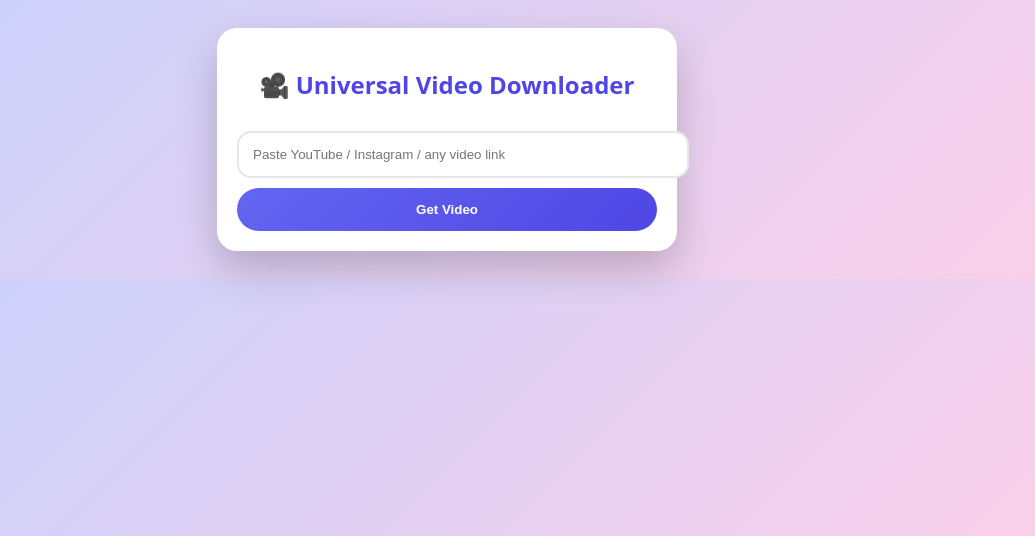
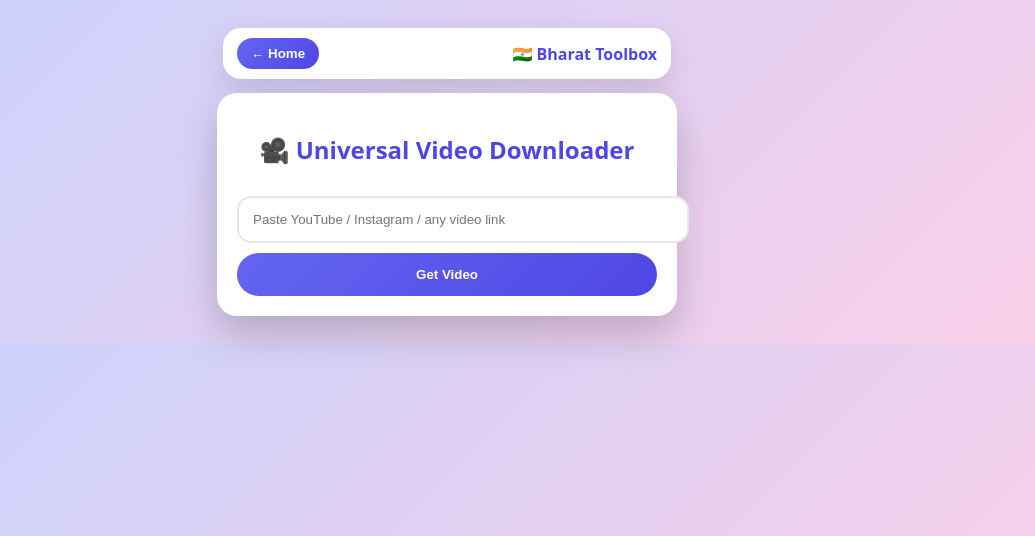
Before and after one commit to nr1432r-pixel/bharattoolbox, a Flask app: page /video-downloader in a window 1280 px wide. Shown: the top 536 px of the page, without its empty margins (193-1228 px from the left). Run offline with Flask 3, Linux system fonts and the light colour scheme; some libraries are stand-ins or nearby versions.

Commit message:
Update video-downloader.html

```diff
--- a/templates/video-downloader.html
+++ b/templates/video-downloader.html
@@ -12,6 +12,34 @@ body{
   padding:20px;
 }
 
+/* TOP BAR */
+.topbar{
+  max-width:420px;
+  margin:auto;
+  margin-bottom:14px;
+  background:#fff;
+  padding:10px 14px;
+  border-radius:18px;
+  display:flex;
+  justify-content:space-between;
+  align-items:center;
+  box-shadow:0 10px 30px rgba(0,0,0,.12);
+}
+.topbar button{
+  border:none;
+  background:linear-gradient(135deg,#6366f1,#4f46e5);
+  color:#fff;
+  padding:8px 14px;
+  border-radius:18px;
+  font-weight:800;
+  cursor:pointer;
+}
+.topbar span{
+  font-weight:900;
+  color:#4f46e5;
+}
+
+/* CARD */
 .card{
   max-width:420px;
   margin:auto;
@@ -34,7 +62,7 @@ input{
   margin:10px 0;
 }
 
-button{
+button.main{
   width:100%;
   padding:14px;
   border:none;
@@ -83,12 +111,18 @@ button{
 
 <body>
 
+<!-- TOP BAR -->
+<div class="topbar">
+  <button onclick="location.href='/'">← Home</button>
+  <span>🇮🇳 Bharat Toolbox</span>
+</div>
+
 <div class="card">
   <h2>🎥 Universal Video Downloader</h2>
 
   <input id="url" placeholder="Paste YouTube / Instagram / any video link">
 
-  <button onclick="getInfo()">Get Video</button>
+  <button class="main" onclick="getInfo()">Get Video</button>
 
   <div id="info"></div>
 
@@ -148,22 +182,19 @@ async function startDownload(format){
   const bar = document.getElementById("bar");
   const text = document.getElementById("ptext");
 
-  // show UI instantly
   box.style.display="block";
   bar.style.width="0%";
   text.innerText="⏳ Starting download...";
 
-  // fake smooth progress
   let p = 0;
   const fake = setInterval(()=>{
     if(p < 90){
-      p += Math.random()*8;
+      p += Math.random()*7;
       bar.style.width = Math.min(p,90) + "%";
       text.innerText = "⬇ Downloading… " + Math.floor(p) + "%";
     }
   },400);
 
-  // allow browser to paint UI
   await new Promise(r=>setTimeout(r,300));
 
   try{
```
